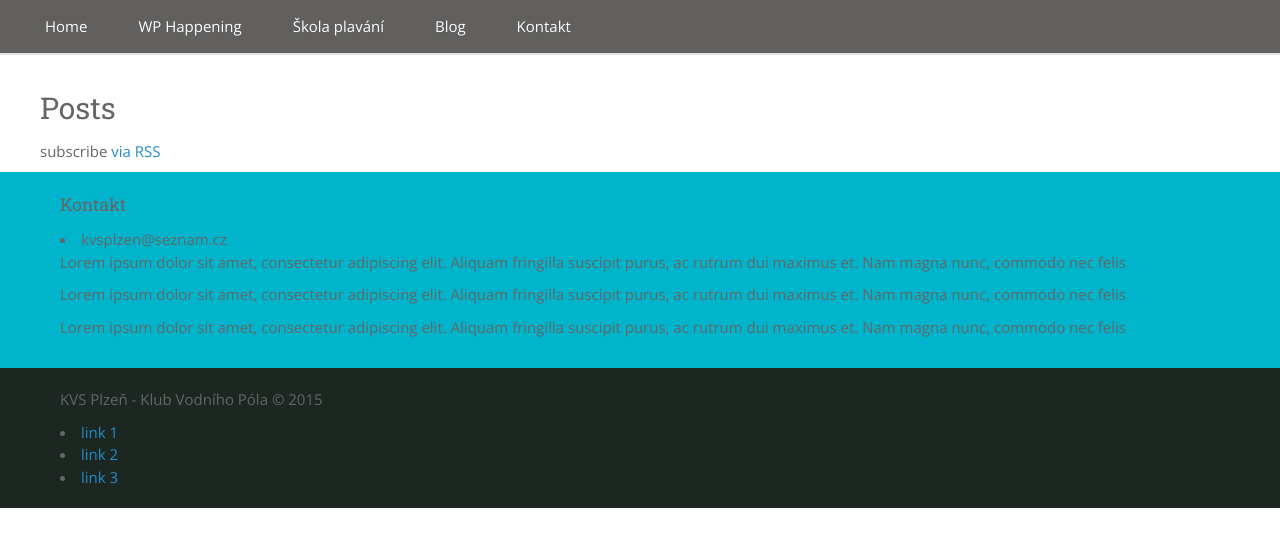
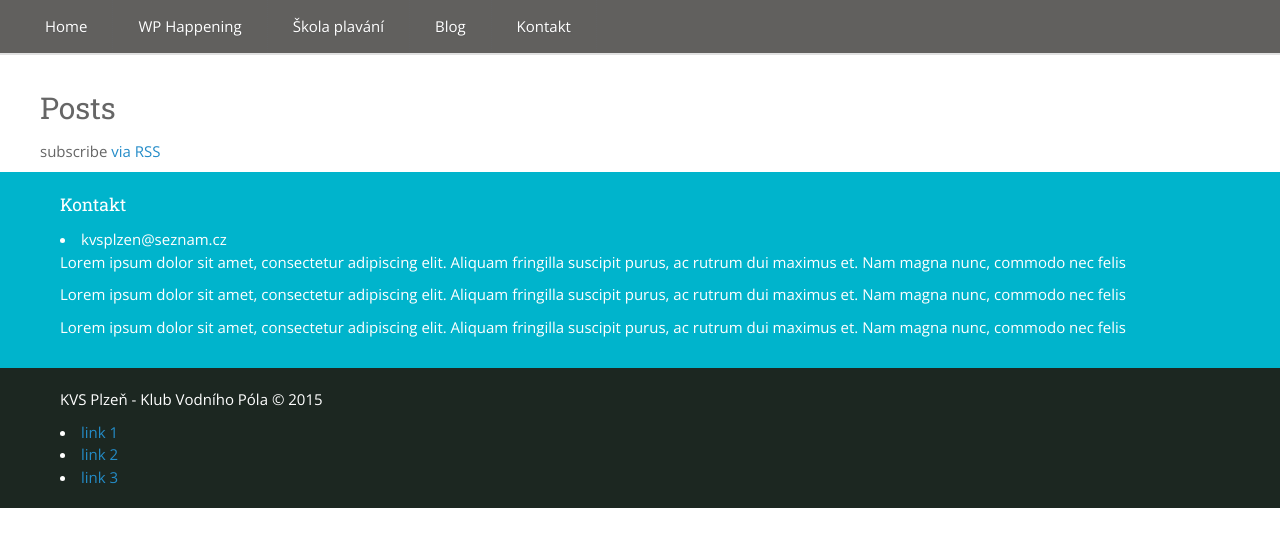
Before and after one commit to SteveVil/KVS-web, a Jekyll site: the page built from index.html, in a window 1280 px wide. Shown: the top 547 px of the page. Built offline with Jekyll 4.4.1, drawn with Linux system fonts in a browser that asks for light colours.

Commit message:
Update _footer.sass

```diff
--- a/_sass/_footer.sass
+++ b/_sass/_footer.sass
@@ -1,6 +1,7 @@
 
 footer
 	width: 100%
+	color: #FFF
 
 	.wrapper
 		width: 1160px
```
